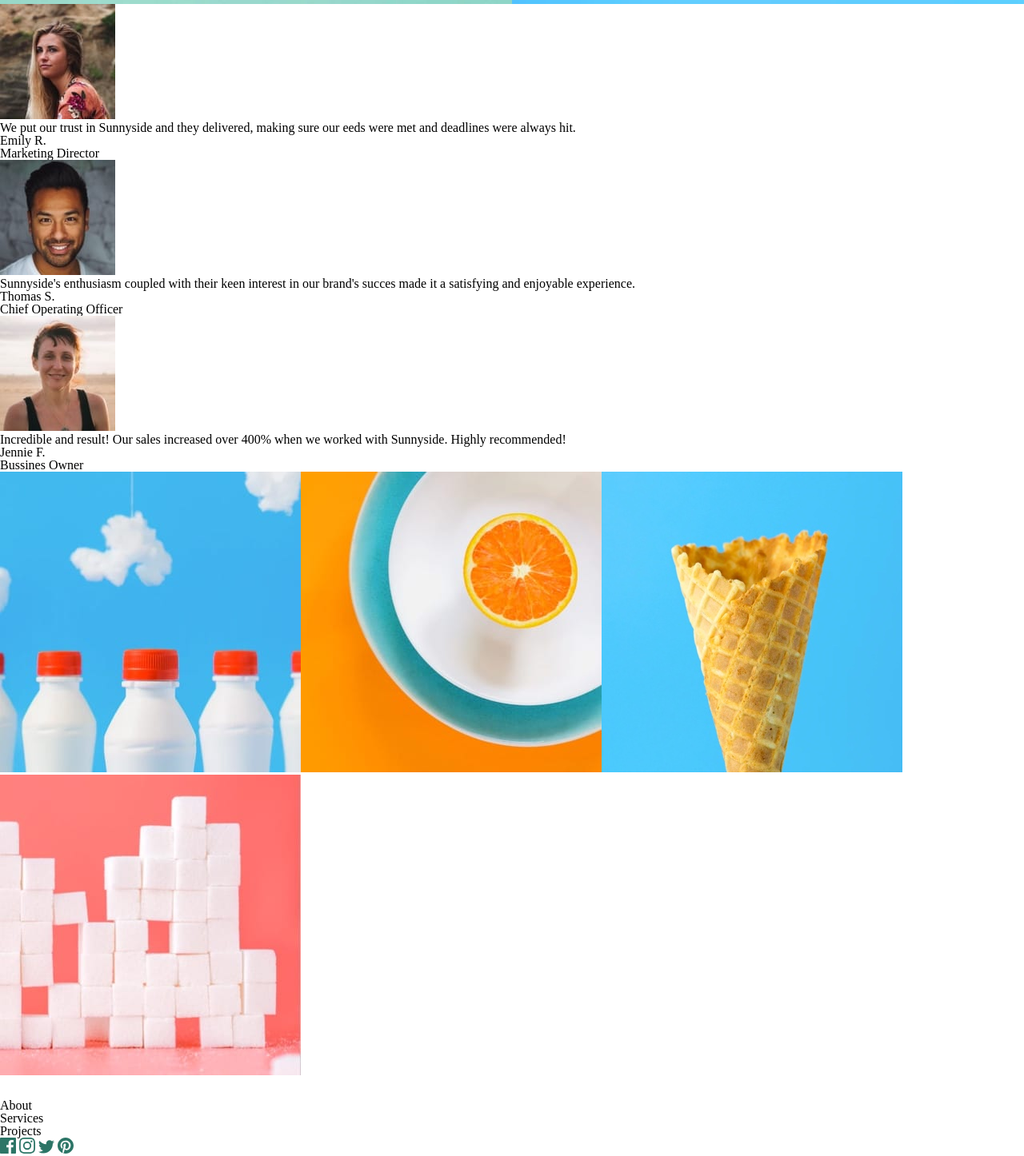
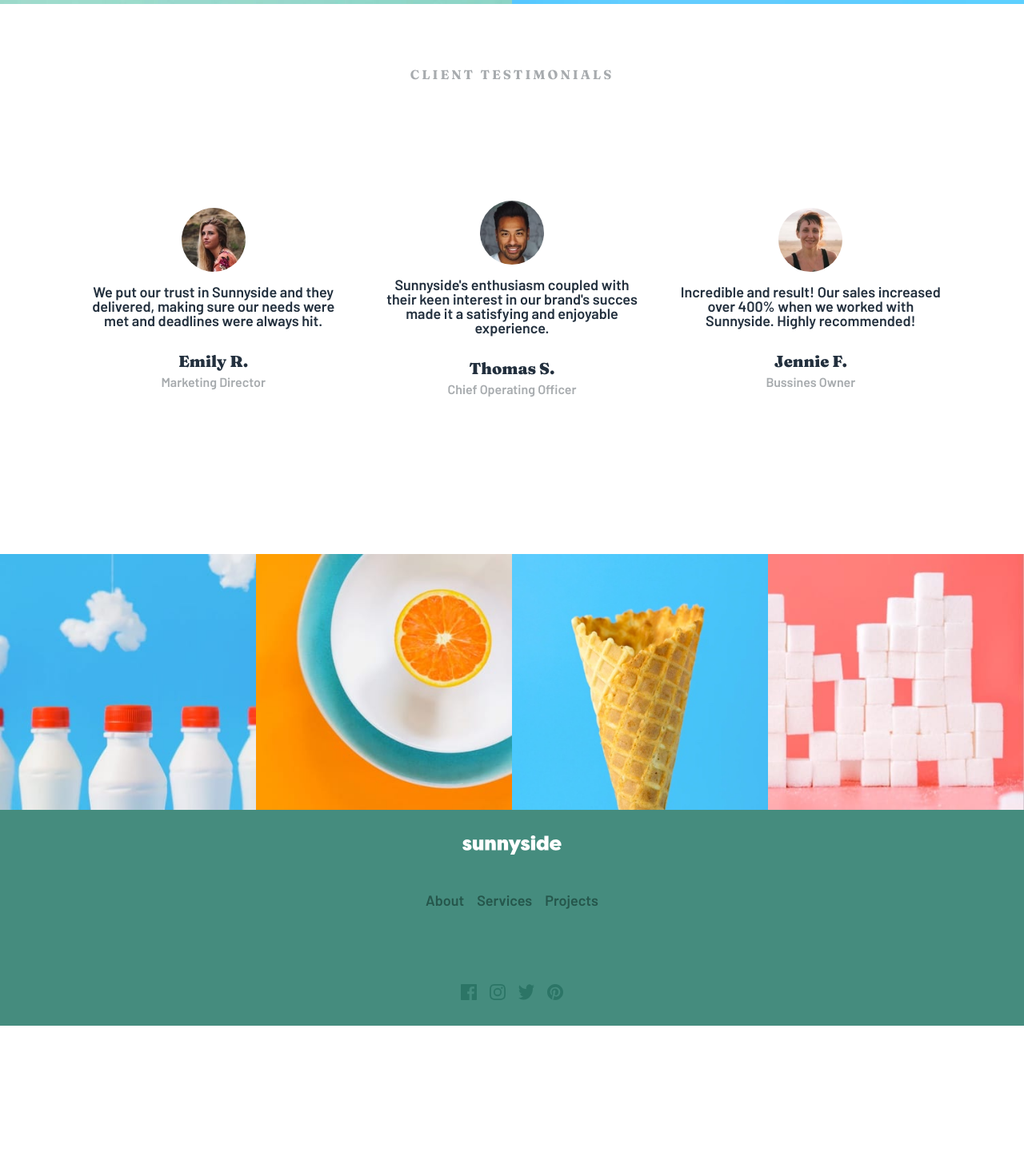
Before and after one commit to Haidrex/sunnyside-agency-landing-page, a website: page index.html in a window 1280 px wide. Shown: the part 2500-3946 px from the top of the page at 80% size. After the commit the page ends 3783 px from the top, so only its background shows below. Drawn offline with Linux system fonts and the light colour scheme.

Commit message:
main stuff done

```diff
--- a/index.html
+++ b/index.html
@@ -96,16 +96,18 @@
 				</div>
 			</div>
 		</section>
-		<section class="testimonials">
+		<section class="client-testimonials">
+			<h2>Client testimonials</h2>
+			<div class="testimonials">
 				<div class="testimonial">
 					<div class="testimonial-content">
 						<img src="./images/image-emily.jpg" alt="Emily picture" />
 						<p>
 							We put our trust in Sunnyside and they delivered, making sure our
-						eeds were met and deadlines were always hit.
+							needs were met and deadlines were always hit.
 						</p>
 					</div>
-				<div class="testimonial-details">
+					<div class="client-details">
 						<h3>Emily R.</h3>
 						<span>Marketing Director</span>
 					</div>
@@ -118,7 +120,7 @@
 							brand's succes made it a satisfying and enjoyable experience.
 						</p>
 					</div>
-				<div class="testimonial-details">
+					<div class="client-details">
 						<h3>Thomas S.</h3>
 						<span>Chief Operating Officer</span>
 					</div>
@@ -127,13 +129,14 @@
 					<div class="testimonial-content">
 						<img src="./images/image-jennie.jpg" alt="Emily picture" />
 						<p>
-						Incredible and result! Our sales increased over 400% when we worked
-						with Sunnyside. Highly recommended!
+							Incredible and result! Our sales increased over 400% when we
+							worked with Sunnyside. Highly recommended!
 						</p>
 					</div>
-				<div class="testimonial-details">
+					<div class="client-details">
 						<h3>Jennie F.</h3>
 						<span>Bussines Owner</span>
+					</div>
 				</div>
 			</div>
 		</section>
@@ -141,15 +144,14 @@
 			<img
 				src="./images/mobile/image-gallery-milkbottles.jpg"
 				alt="Milkbottles"
-			/><img src="./images/mobile/image-gallery-orange.jpg" alt="Orange" /><img
-				src="./images/mobile/image-gallery-cone.jpg"
-				alt="Cone"
-			/><img
+			/><img src="./images/mobile/image-gallery-orange.jpg" alt="Orange" />
+			<img src="./images/mobile/image-gallery-cone.jpg" alt="Cone" />
+			<img
 				src="./images/mobile/image-gallery-sugar-cubes.jpg"
 				alt="Sugar cubes"
 			/>
 		</section>
-		<footer>
+		<footer class="footer">
 			<img src="./images/logo.svg" alt="Logo" />
 			<nav>
 				<ul>
@@ -158,7 +160,7 @@
 					<li>Projects</li>
 				</ul>
 			</nav>
-			<div>
+			<div class="social-icons">
 				<img src="./images/icon-facebook.svg" alt="Facebook" />
 				<img src="./images/icon-instagram.svg" alt="Instagram" />
 				<img src="./images/icon-twitter.svg" alt="Twitter" />
--- a/sass/_base.scss
+++ b/sass/_base.scss
@@ -36,6 +36,7 @@
 
 	.cherry,
 	.orange {
+		background-position: center center;
 		background-size: cover;
 		background-repeat: no-repeat;
 		min-height: 35rem;
@@ -68,7 +69,7 @@
 		}
 	}
 
-	@media screen and (min-width: 30em) {
+	@media screen and (min-width: 35em) {
 		display: flex;
 		.section-left {
 			width: 50%;
--- /dev/null
+++ b/sass/_footer.scss
@@ -0,0 +1,34 @@
+.footer {
+	background-color: hsl(168, 34%, 41%);
+	display: flex;
+	flex-direction: column;
+	align-items: center;
+	padding: 2rem;
+	gap: 3rem;
+
+	nav {
+		max-width: 35rem;
+
+		ul {
+			display: flex;
+			flex-direction: row;
+			justify-content: space-around;
+			gap: 1rem;
+			list-style: none;
+			li {
+				font-family: 'Barlow', sans-serif;
+				font-size: 18px;
+				color: hsl(167, 40%, 24%);
+				text-align: center;
+			}
+		}
+	}
+
+	.social-icons {
+		display: flex;
+		flex-direction: row;
+		justify-content: space-around;
+		gap: 1rem;
+		margin-top: 3rem;
+	}
+}
--- /dev/null
+++ b/sass/_gallery.scss
@@ -0,0 +1,15 @@
+.gallery {
+	display: flex;
+	flex-wrap: wrap;
+	img {
+		width: 50%;
+		height: 50%;
+	}
+
+	@media screen and (min-width: 35em) {
+		img {
+			width: 25%;
+			height: 25%;
+		}
+	}
+}
--- /dev/null
+++ b/sass/_testimonials.scss
@@ -0,0 +1,75 @@
+.client-testimonials {
+	display: flex;
+	flex-direction: column;
+	gap: 2rem;
+	padding: 2rem;
+
+	h2 {
+		font-family: 'Fraunces', sans-serif;
+		font-size: 1rem;
+		font-weight: 700;
+		letter-spacing: 3px;
+		text-transform: uppercase;
+		color: hsl(210, 4%, 67%);
+		text-align: center;
+	}
+
+	.testimonials {
+		display: flex;
+		justify-content: space-around;
+		flex-wrap: wrap;
+		align-items: center;
+	}
+
+	.testimonial {
+		display: flex;
+		flex-direction: column;
+		align-items: center;
+		text-align: center;
+		gap: 1rem;
+
+		.testimonial-content {
+			display: flex;
+			flex-direction: column;
+			align-items: center;
+		}
+
+		.testimonial-content img {
+			width: 5rem;
+			height: 5rem;
+			border-radius: 50%;
+		}
+
+		.testimonial-content p {
+			font-family: 'Barlow', sans-serif;
+			font-size: 18px;
+			color: hsl(212, 27%, 19%);
+			padding: 1rem;
+			width: 35ch;
+		}
+
+		.client-details {
+			display: flex;
+			flex-direction: column;
+			gap: 0.5rem;
+		}
+		.client-details h3 {
+			font-family: 'Fraunces', sans-serif;
+			font-size: 1.25rem;
+			font-weight: 900;
+			color: hsl(212, 27%, 19%);
+		}
+
+		.client-details span {
+			font-family: 'Barlow', sans-serif;
+			font-size: 1rem;
+			color: hsl(210, 4%, 67%);
+		}
+	}
+	@media screen and (min-width: 30em) {
+		.testimonials {
+			min-height: 30rem;
+		}
+		padding: 5rem;
+	}
+}
--- a/sass/main.scss
+++ b/sass/main.scss
@@ -2,3 +2,6 @@
 @import 'base';
 @import 'reset';
 @import 'header';
+@import 'testimonials';
+@import 'gallery';
+@import 'footer';
```
Also changed, not shown: css/style.css. Lines whose indentation alone changed are shown as unchanged.
